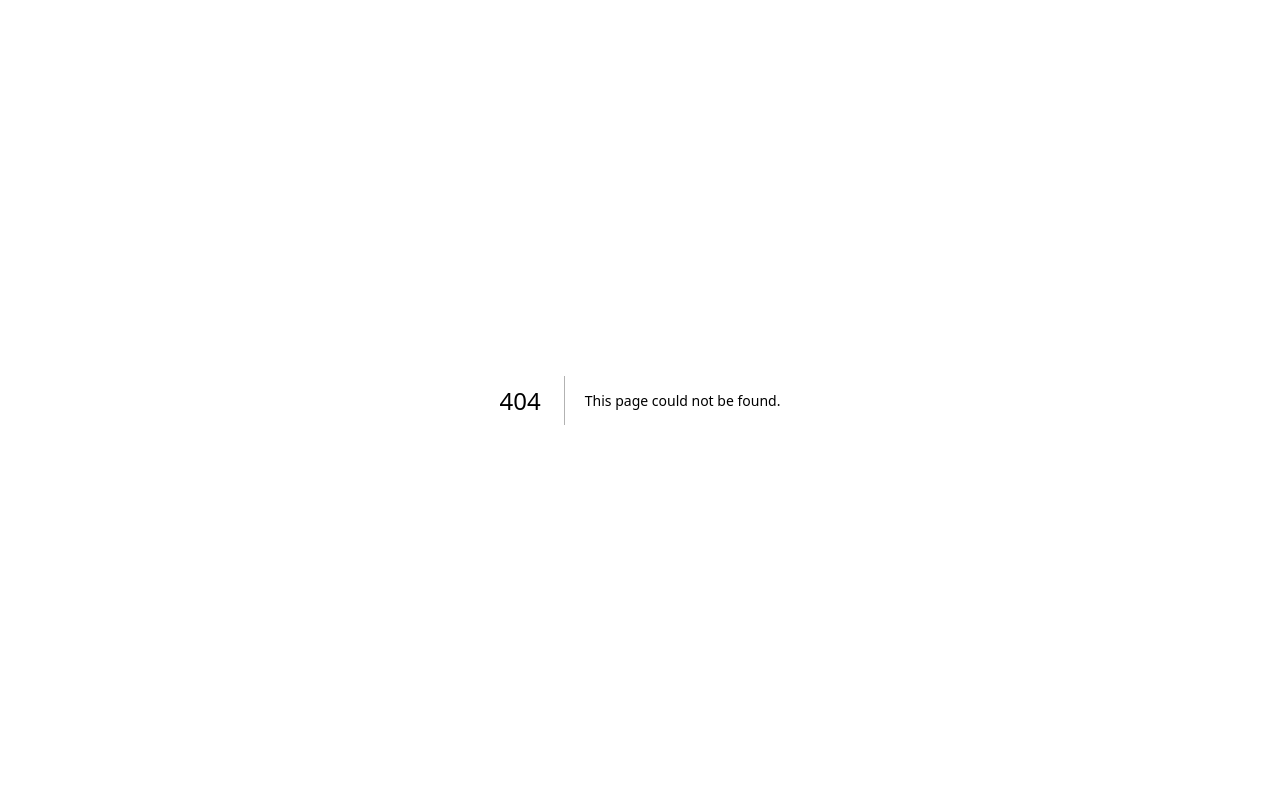
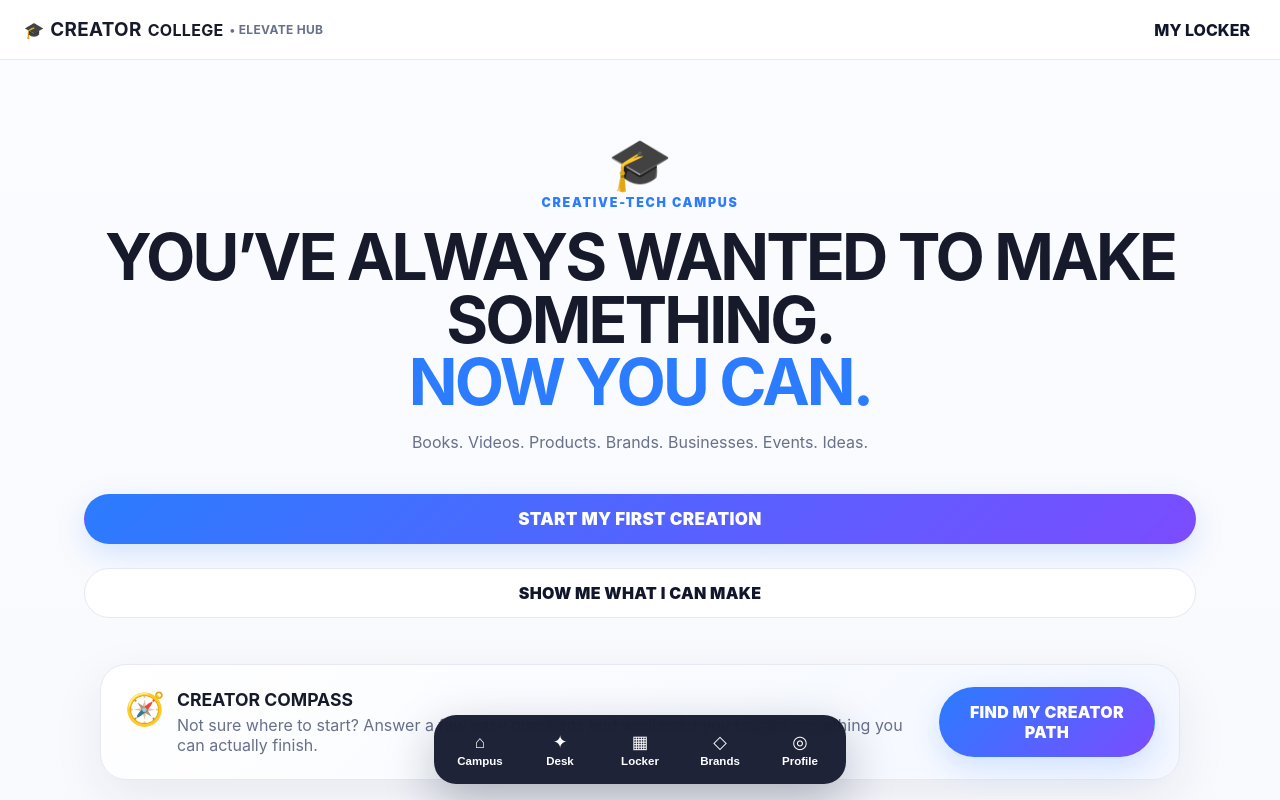
Before and after one commit to melbgittinit/botbox-alpha-clean, a Next.js app: page /creator-college/digital in a window 1280 px wide. Before the commit this address had no page. Shown: the top 800 px of the page. Built offline with nearby package versions, Linux system fonts and the light colour scheme.

Commit message:
Give Digital Product its own Creator College route

```diff
--- /dev/null
+++ b/app/creator-college/digital/page.tsx
@@ -0,0 +1,11 @@
+import "../creator-college.css";
+import CreatorCollegeClient from "../CreatorCollegeClient";
+
+export const metadata = {
+  title: "Digital Product Builder | Creator College",
+  description: "Turn an idea into a finished guide, checklist, workbook, planner or resource kit.",
+};
+
+export default function DigitalProductBuilderPage() {
+  return <CreatorCollegeClient />;
+}
```
